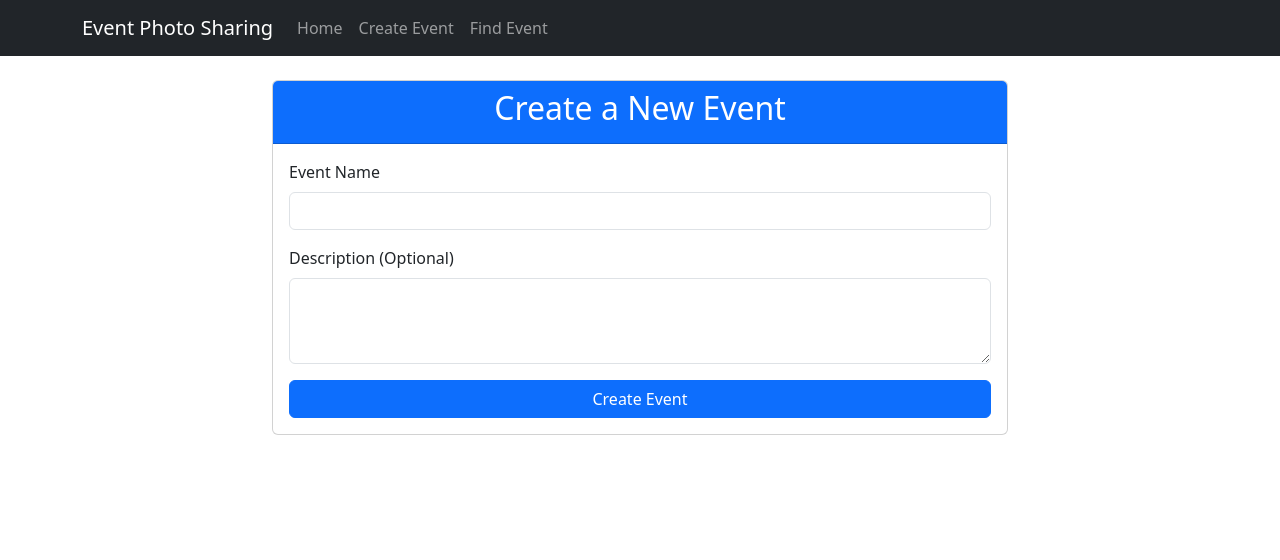
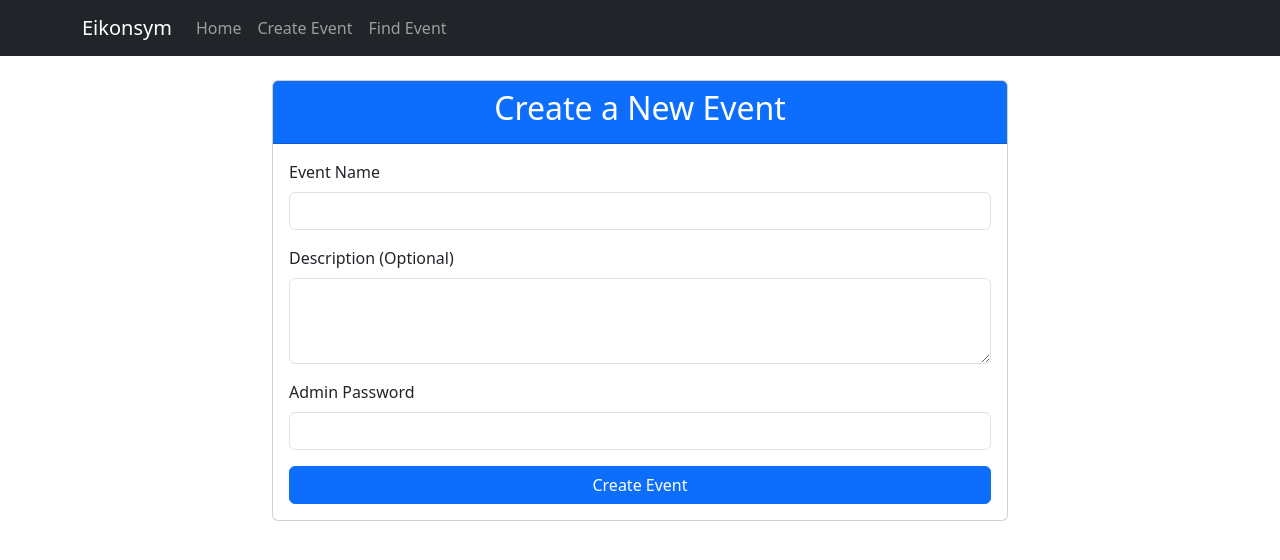
Before and after one commit to DG1001/Eikonsym, a Flask app: page /create_event in a window 1280 px wide. Shown: the top 560 px of the page. Run offline with Flask 3, Linux system fonts and the light colour scheme.

Commit message:
feat: rename app to Eikonsym and add admin password for event creation

```diff
--- a/app.py
+++ b/app.py
@@ -22,6 +22,9 @@ GMAIL_USER = os.environ.get('GMAIL_USER', 'eikonsym@gmail.com')
 GMAIL_PASSWORD = os.environ.get('GMAIL_APP_PASSWORD', '')
 GMAIL_PREFIX = 'eikonsym+'
 GMAIL_DOMAIN = 'gmail.com'
+
+# Admin password for creating events
+ADMIN_PASSWORD = os.environ.get('ADMIN_PASSWORD', 'eikonsym')
 
 def get_db():
     db = getattr(g, '_database', None)
@@ -229,9 +232,14 @@ def create_event():
     if request.method == 'POST':
         name = request.form.get('name')
         description = request.form.get('description')
+        password = request.form.get('password')
 
         if not name:
             flash('Event name is required', 'error')
+            return redirect(url_for('create_event'))
+
+        if not password or password != ADMIN_PASSWORD:
+            flash('Invalid admin password', 'error')
             return redirect(url_for('create_event'))
 
         event_key = generate_event_key()
--- a/templates/base.html
+++ b/templates/base.html
@@ -3,7 +3,7 @@
 <head>
     <meta charset="UTF-8">
     <meta name="viewport" content="width=device-width, initial-scale=1.0">
-    <title>{% block title %}Event Photo Sharing{% endblock %}</title>
+    <title>{% block title %}Eikonsym{% endblock %}</title>
     <link href="https://cdn.jsdelivr.net/npm/bootstrap@5.3.0-alpha1/dist/css/bootstrap.min.css" rel="stylesheet">
     <style>
         .image-card {
@@ -29,7 +29,7 @@
 <body>
     <nav class="navbar navbar-expand-lg navbar-dark bg-dark">
         <div class="container">
-            <a class="navbar-brand" href="/">Event Photo Sharing</a>
+            <a class="navbar-brand" href="/">Eikonsym</a>
             <button class="navbar-toggler" type="button" data-bs-toggle="collapse" data-bs-target="#navbarNav">
                 <span class="navbar-toggler-icon"></span>
             </button>
--- a/templates/create_event.html
+++ b/templates/create_event.html
@@ -19,6 +19,10 @@
                         <label for="description" class="form-label">Description (Optional)</label>
                         <textarea class="form-control" id="description" name="description" rows="3"></textarea>
                     </div>
+                    <div class="mb-3">
+                        <label for="password" class="form-label">Admin Password</label>
+                        <input type="password" class="form-control" id="password" name="password" required>
+                    </div>
                     <div class="d-grid">
                         <button type="submit" class="btn btn-primary">Create Event</button>
                     </div>
--- a/templates/index.html
+++ b/templates/index.html
@@ -5,7 +5,7 @@
     <div class="col-md-8">
         <div class="card">
             <div class="card-header bg-primary text-white">
-                <h2 class="text-center">Welcome to Event Photo Sharing</h2>
+                <h2 class="text-center">Welcome to Eikonsym</h2>
             </div>
             <div class="card-body">
                 <p class="lead text-center">
```
Also changed, not shown: README.md, 1 other file.
